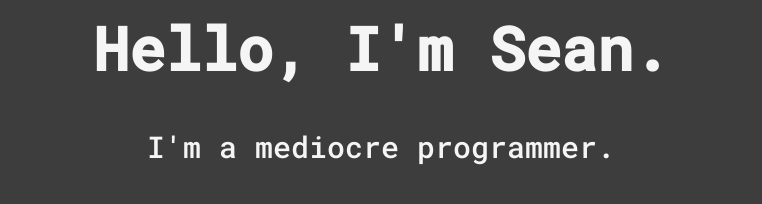
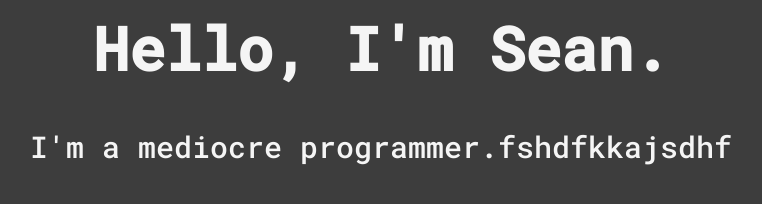
Before and after one commit to seanmckone/personal-site, a plain HTML site: page index.html in a window 1280 px wide. Shown: the whole page, without its empty margins (259-1021 px from the left). Drawn offline with Linux system fonts and the light colour scheme.

Commit message:
testing update speed

```diff
--- a/index.html
+++ b/index.html
@@ -11,6 +11,6 @@
         Hello, I'm Sean.
     </h1>
     <p>
-        I'm a mediocre programmer.
+        I'm a mediocre programmer.fshdfkkajsdhf
     </p>
 </body>
```
